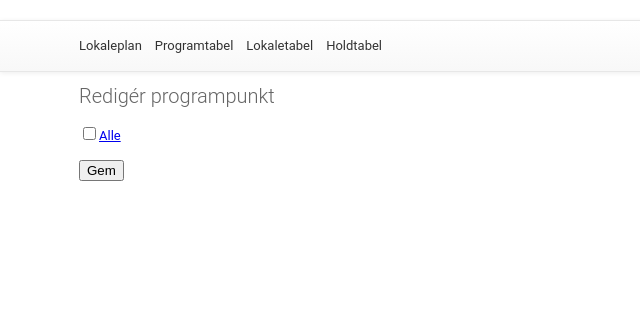
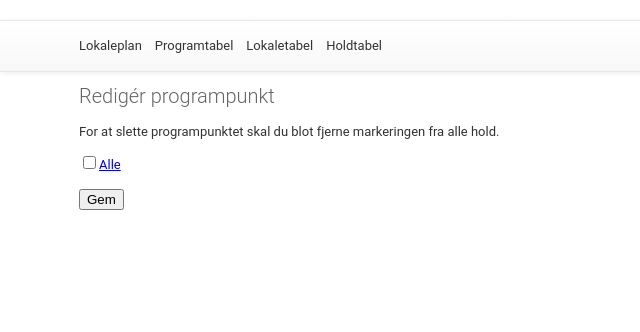
Before and after one commit to matfystutor/lokaler, a Django app: page /event/new/ in a window 1280 px wide. Shown: the top 332 px of the page, without its empty margins (0-640 px from the left). Run offline with Django 3.2, Linux system fonts and the light colour scheme; data that the repository does not hold is empty; parts of the project's set-up code (start-up, migrations or seed data) failed here and were passed over.

Commit message:
Add hint

```diff
--- a/lokaleplan/templates/lokaleplan/event_form.html
+++ b/lokaleplan/templates/lokaleplan/event_form.html
@@ -10,6 +10,7 @@ href="{% static 'lokaleplan/event_form.css' %}" />
 {% endblock %}
 {% block content %}
 <h1>Redigér programpunkt</h1>
+<p>For at slette programpunktet skal du blot fjerne markeringen fra alle hold.</p>
 <form method="post" id="event_form">{% csrf_token %}
 {{ form.errors }}
 <div class="participants">{{ form.participants }}</div>
```
